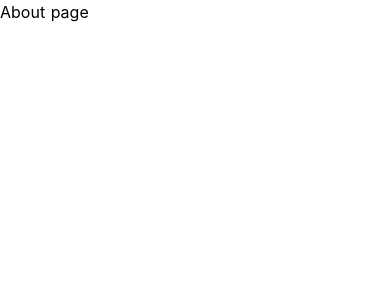
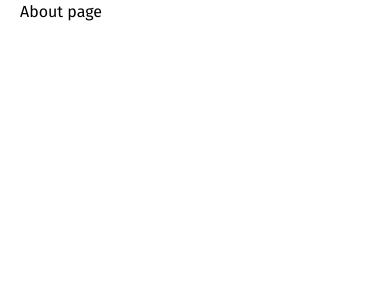
Before and after one commit to notionblog/Notion-personal-blog, a Nuxt app: page /about in a window 390 px wide. Shown: the top 300 px of the page. Built offline with nearby package versions, Linux system fonts and the light colour scheme.

Commit message:
add styling to articles list

```diff
--- a/components/Logo.vue
+++ /dev/null
@@ -1,29 +0,0 @@
-<template>
-  <svg class="NuxtLogo" width="245" height="180" viewBox="0 0 452 342" xmlns="http://www.w3.org/2000/svg">
-    <path
-      d="M139 330l-1-2c-2-4-2-8-1-13H29L189 31l67 121 22-16-67-121c-1-2-9-14-22-14-6 0-15 2-22 15L5 303c-1 3-8 16-2 27 4 6 10 12 24 12h136c-14 0-21-6-24-12z"
-      fill="#00C58E"
-    />
-    <path
-      d="M447 304L317 70c-2-2-9-15-22-15-6 0-15 3-22 15l-17 28v54l39-67 129 230h-49a23 23 0 0 1-2 14l-1 1c-6 11-21 12-23 12h76c3 0 17-1 24-12 3-5 5-14-2-26z"
-      fill="#108775"
-    />
-    <path
-      d="M376 330v-1l1-2c1-4 2-8 1-12l-4-12-102-178-15-27h-1l-15 27-102 178-4 12a24 24 0 0 0 2 15c4 6 10 12 24 12h190c3 0 18-1 25-12zM256 152l93 163H163l93-163z"
-      fill="#2F495E"
-    />
-  </svg>
-</template>
-
-<style>
-.NuxtLogo {
-  animation: 1s appear;
-  margin: auto;
-}
-
-@keyframes appear {
-  0% {
-    opacity: 0;
-  }
-}
-</style>
--- a/layouts/default.vue
+++ b/layouts/default.vue
@@ -1,62 +1,19 @@
 <template>
-  <div>
+  <div class="container mx-auto px-5 md:px-24 xl:px-64">
     <Nuxt />
   </div>
 </template>
 
 <style>
-html {
-  font-family:
-    'Source Sans Pro',
-    -apple-system,
-    BlinkMacSystemFont,
-    'Segoe UI',
-    Roboto,
-    'Helvetica Neue',
-    Arial,
-    sans-serif;
-  font-size: 16px;
-  word-spacing: 1px;
-  -ms-text-size-adjust: 100%;
-  -webkit-text-size-adjust: 100%;
-  -moz-osx-font-smoothing: grayscale;
-  -webkit-font-smoothing: antialiased;
-  box-sizing: border-box;
+h1,
+h2,
+h3,
+h4,
+h5,
+h6 {
+  font-family: 'Playfair Display', Georgia, Times, serif;
 }
-
-*,
-*::before,
-*::after {
-  box-sizing: border-box;
-  margin: 0;
-}
-
-.button--green {
-  display: inline-block;
-  border-radius: 4px;
-  border: 1px solid #3b8070;
-  color: #3b8070;
-  text-decoration: none;
-  padding: 10px 30px;
-}
-
-.button--green:hover {
-  color: #fff;
-  background-color: #3b8070;
-}
-
-.button--grey {
-  display: inline-block;
-  border-radius: 4px;
-  border: 1px solid #35495e;
-  color: #35495e;
-  text-decoration: none;
-  padding: 10px 30px;
-  margin-left: 15px;
-}
-
-.button--grey:hover {
-  color: #fff;
-  background-color: #35495e;
+p {
+  font-family: 'Fira Sans', Helvetica, Arial, sans-serif;
 }
 </style>
--- a/nuxt.config.js
+++ b/nuxt.config.js
@@ -11,7 +11,10 @@ export default {
       { hid: 'description', name: 'description', content: '' }
     ],
     link: [
-      { rel: 'icon', type: 'image/x-icon', href: '/favicon.ico' }
+      { rel: 'icon', type: 'image/x-icon', href: '/favicon.ico' },
+      {rel: "preconnect", href:"https://fonts.gstatic.com"},
+      {rel:"stylesheet", href:"https://fonts.googleapis.com/css2?family=Playfair+Display:wght@400;500;700&display=swap"},
+      {rel:"stylesheet", href:"https://fonts.googleapis.com/css2?family=Fira+Sans:wght@400;500;700&display=swap"}
     ]
   },
 
--- a/pages/index.vue
+++ b/pages/index.vue
@@ -1,8 +1,10 @@
 <template>
-  <div class="container mx-auto">
-    <article v-for="post in posts" :key="post.id" class="w-full bg-white">
-      <h1>{{ post.title }}</h1>
-      <p>?? {{ post.description }}</p>
+  <div>
+    <article v-for="post in posts" :key="post.id" class="w-full bg-white mb-10">
+      <h1 class="text-3xl font-bold capitalize underline w-full text-gray-800">
+        {{ post.title }}
+      </h1>
+      <p class="mt-2 text-gray-600 text-xl">{{ post.description }}</p>
     </article>
   </div>
 </template>
```
